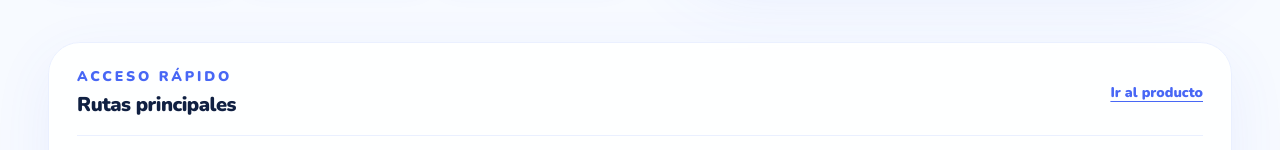
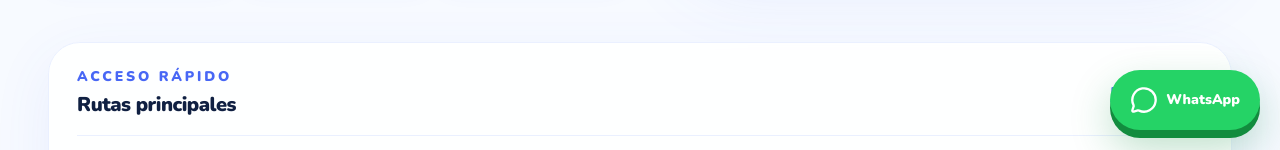
Before and after one commit to Ssmael14/math, a Next.js app: page / in a window 1280 px wide. Shown: the part 650-800 px from the top of the page. Built offline with nearby package versions, Linux system fonts and the light colour scheme; no server answers.

Commit message:
Add WhatsApp contact button to landing

```diff
--- a/app/page.tsx
+++ b/app/page.tsx
@@ -1,4 +1,5 @@
 import Link from "next/link";
+import { MessageCircle } from "lucide-react";
 import { brand } from "@/lib/brand";
 
 const featuredRoutes = [
@@ -49,9 +50,33 @@ const pillars = [
   "Sacar",
 ];
 
+function landingWhatsappHref() {
+  const text = [
+    "Hola, quiero conocer Paskalito.",
+    "Me interesa información sobre los cursos y Premium.",
+  ].join("\n");
+
+  return `https://wa.me/${brand.whatsappNumber}?text=${encodeURIComponent(text)}`;
+}
+
 export default function Index() {
+  const whatsappHref = landingWhatsappHref();
+
   return (
     <main className="min-h-screen overflow-hidden bg-cream text-ink">
+      <a
+        href={whatsappHref}
+        target="_blank"
+        rel="noopener noreferrer"
+        aria-label="Contactar por WhatsApp"
+        className="fixed bottom-5 right-5 z-50 inline-flex h-14 w-14 items-center justify-center rounded-full bg-[#25d366] text-white shadow-[0_8px_0_#128c3e,0_18px_40px_rgba(18,140,62,0.28)] transition-transform hover:-translate-y-0.5 focus-visible:outline focus-visible:outline-4 focus-visible:outline-[#b8f5cd] md:h-auto md:w-auto md:gap-2 md:px-5 md:py-4"
+      >
+        <MessageCircle className="h-7 w-7" aria-hidden />
+        <span className="hidden text-sm font-black md:inline">
+          WhatsApp
+        </span>
+      </a>
+
       <div className="absolute inset-x-0 top-0 h-72 bg-linear-to-b from-sky-soft via-white to-transparent" />
       <div className="relative mx-auto flex min-h-screen w-full max-w-7xl flex-col px-6 pb-10 pt-5 sm:px-10 lg:px-12">
         <header className="flex items-center justify-between gap-4">
```
